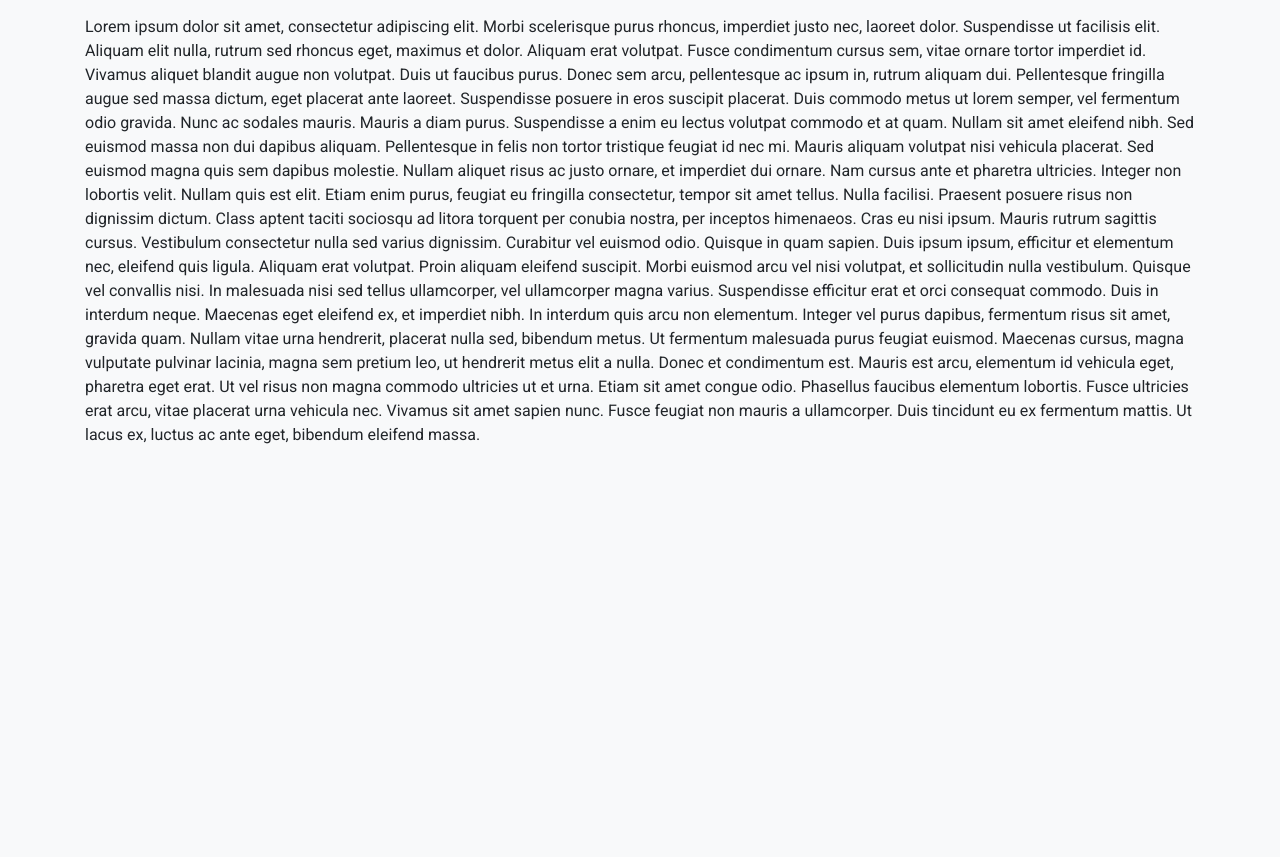
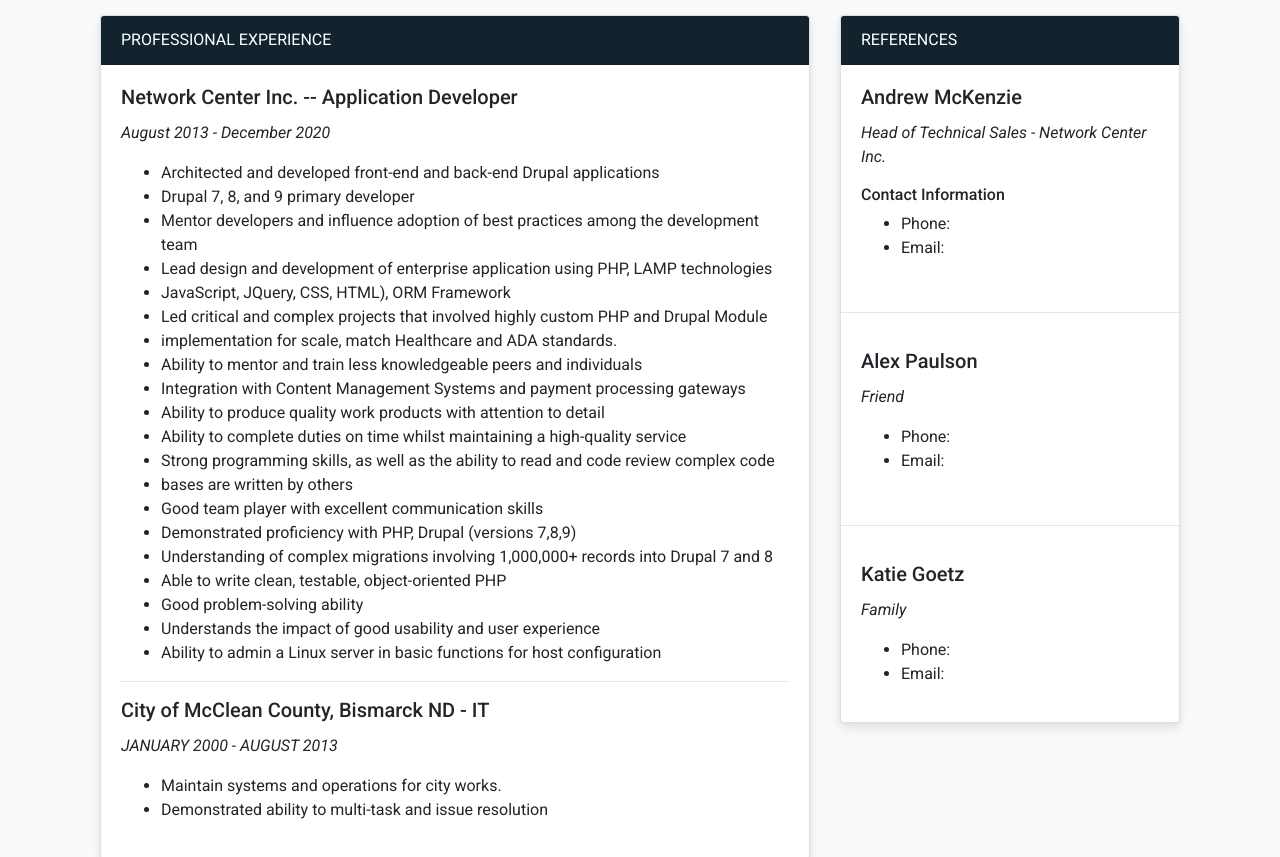
Before and after one commit to DanePete/DanePete.github.io, a plain HTML site: page index.html in a window 1280 px wide. Shown: the part 500-1357 px from the top of the page. Drawn offline with nearby package versions, Linux system fonts and the light colour scheme.

Commit message:
added in resume tab content

```diff
--- a/css/styles.css
+++ b/css/styles.css
@@ -99,10 +99,6 @@ body {
   color: grey;
 }
 
-#resume-container {
-  /* background-image: url("so-white.png"); */
-}
-
 .resume-head {
   background-color: #1abc9c;
   color: white;
@@ -121,3 +117,16 @@ body {
   flex-direction: row;
   align-items: center;
 }
+
+/*
+* Resume Tab
+*/
+
+.resume-tab .card-header {
+  background: #12232E;
+  color: white;
+}
+
+.resume-tab .card {
+  margin-bottom: 20px;
+}
--- a/index.html
+++ b/index.html
@@ -45,15 +45,118 @@
     <div class="container resume-container">
       <div class="tab-content" id="pills-tabContent">
         <div class="tab-pane fade resume-tab show active" id="pills-home" role="tabpanel" aria-labelledby="pills-home-tab">
-          Lorem ipsum dolor sit amet, consectetur adipiscing elit. Morbi scelerisque purus rhoncus, imperdiet justo nec, laoreet dolor. Suspendisse ut facilisis elit. Aliquam elit nulla, rutrum sed rhoncus eget, maximus et dolor. Aliquam erat volutpat. Fusce condimentum cursus sem, vitae ornare tortor imperdiet id. Vivamus aliquet blandit augue non volutpat. Duis ut faucibus purus. Donec sem arcu, pellentesque ac ipsum in, rutrum aliquam dui. Pellentesque fringilla augue sed massa dictum, eget placerat ante laoreet. Suspendisse posuere in eros suscipit placerat. Duis commodo metus ut lorem semper, vel fermentum odio gravida. Nunc ac sodales mauris. Mauris a diam purus.
+          <div class="container-fluid">
+            <div class="row">
+              <div class="col-lg-8">
+                <div class="card">
+                  <div class="card-header">
+                    PROFESSIONAL EXPERIENCE
+                  </div>
+                  <div class="card-body">
+                    <h5 class="card-title">Network Center Inc. -- Application Developer</h5>
+                    <i>August 2013 - December 2020</i>
+                    <p class="card-text">
+                      <ul>
+                        <li> Architected and developed front-end and back-end Drupal applications</li>
+                        <li> Drupal 7, 8, and 9 primary developer
+                        <li> Mentor developers and influence adoption of best practices among the development team</li>
+                        <li> Lead design and development of enterprise application using PHP, LAMP technologies</li>
+                        <li> JavaScript, JQuery, CSS, HTML), ORM Framework</li>
+                        <li> Led critical and complex projects that involved highly custom PHP and Drupal Module</li>
+                        <li> implementation for scale, match Healthcare and ADA standards.</li>
+                        <li> Ability to mentor and train less knowledgeable peers and individuals</li>
+                        <li> Integration with Content Management Systems and payment processing gateways</li>
+                        <li> Ability to produce quality work products with attention to detail
+                        <li> Ability to complete duties on time whilst maintaining a high-quality service</li>
+                        <li> Strong programming skills, as well as the ability to read and code review complex code</li>
+                        <li> bases are written by others</li>
+                        <li> Good team player with excellent communication skills</li>
+                        <li> Demonstrated proficiency with PHP, Drupal (versions 7,8,9)</li>
+                        <li> Understanding of complex migrations involving 1,000,000+ records into Drupal 7 and 8</li>
+                        <li> Able to write clean, testable, object-oriented PHP
+                        <li> Good problem-solving ability</li>
+                        <li> Understands the impact of good usability and user experience </li>
+                        <li> Ability to admin a Linux server in basic functions for host configuration</li>
+                      </ul>
 
-Suspendisse a enim eu lectus volutpat commodo et at quam. Nullam sit amet eleifend nibh. Sed euismod massa non dui dapibus aliquam. Pellentesque in felis non tortor tristique feugiat id nec mi. Mauris aliquam volutpat nisi vehicula placerat. Sed euismod magna quis sem dapibus molestie. Nullam aliquet risus ac justo ornare, et imperdiet dui ornare. Nam cursus ante et pharetra ultricies.
+                      <hr>
 
-Integer non lobortis velit. Nullam quis est elit. Etiam enim purus, feugiat eu fringilla consectetur, tempor sit amet tellus. Nulla facilisi. Praesent posuere risus non dignissim dictum. Class aptent taciti sociosqu ad litora torquent per conubia nostra, per inceptos himenaeos. Cras eu nisi ipsum. Mauris rutrum sagittis cursus. Vestibulum consectetur nulla sed varius dignissim. Curabitur vel euismod odio.
+                      <h5 class="card-title">City of McClean County, Bismarck ND - IT</h5>
+                      <i>JANUARY 2000 - AUGUST 2013</i>
+                      <p class="card-text">
+                        <ul>
+                          <li>Maintain systems and operations for city works.</li>
+                          <li>Demonstrated ability to multi-task and issue resolution</li>
+                        </ul>
+                      </p>
+                  </div>
+                </div>
+                <div class="card">
+                  <div class="card-header">
+                    EDUCATION
+                  </div>
+                  <div class="card-body">
+                    <h5 class="card-title">Bismarck State College, Bismarck North Dakota — AAS in Web Development and Design</h5>
+                    <i>Extracurriculars</i>
+                    <p class="card-text">
+                      <ul>
+                          <li>
+                            Student board member of PBL(Phi Beta Lambda) which is a collegiate division of FBLA (Future Business Leaders of America)
+                            <a href="https://bismarckstate.edu/students/campuslife/getinvolved/clubs/">https://bismarckstate.edu/students/campuslife/getinvolved/clubs/</a>
+                          </li>
+                      </ul>
+                    </p>
+                  </div>
+                </div>
+              </div>
+              <div class="col-lg-4">
+                <div class="card">
+                  <div class="card-header">
+                    REFERENCES
+                  </div>
+                  <div class="card-body">
+                    <h5 class="card-title">Andrew McKenzie</h5>
+                    <i>Head of Technical Sales - Network Center Inc.</i>
+                    <p class="card-text">
+                      <h6>Contact Information</h6>
+                      <ul>
+                        <li>Phone:</li>
+                        <li>Email:</li>
+                      </ul>
+                    </p>
+                  </div>
 
-Quisque in quam sapien. Duis ipsum ipsum, efficitur et elementum nec, eleifend quis ligula. Aliquam erat volutpat. Proin aliquam eleifend suscipit. Morbi euismod arcu vel nisi volutpat, et sollicitudin nulla vestibulum. Quisque vel convallis nisi. In malesuada nisi sed tellus ullamcorper, vel ullamcorper magna varius. Suspendisse efficitur erat et orci consequat commodo. Duis in interdum neque. Maecenas eget eleifend ex, et imperdiet nibh. In interdum quis arcu non elementum. Integer vel purus dapibus, fermentum risus sit amet, gravida quam. Nullam vitae urna hendrerit, placerat nulla sed, bibendum metus. Ut fermentum malesuada purus feugiat euismod. Maecenas cursus, magna vulputate pulvinar lacinia, magna sem pretium leo, ut hendrerit metus elit a nulla.
+                  <hr>
 
-Donec et condimentum est. Mauris est arcu, elementum id vehicula eget, pharetra eget erat. Ut vel risus non magna commodo ultricies ut et urna. Etiam sit amet congue odio. Phasellus faucibus elementum lobortis. Fusce ultricies erat arcu, vitae placerat urna vehicula nec. Vivamus sit amet sapien nunc. Fusce feugiat non mauris a ullamcorper. Duis tincidunt eu ex fermentum mattis. Ut lacus ex, luctus ac ante eget, bibendum eleifend massa.
+                  <div class="card-body">
+                    <h5 class="card-title">Alex Paulson</h5>
+                    <i>Friend</i>
+                    <p class="card-text">
+                      <ul>
+                        <li>Phone:</li>
+                        <li>Email:</li>
+                      </ul>
+                    </p>
+                  </div>
+
+                  <hr>
+
+                  <div class="card-body">
+                    <h5 class="card-title">Katie Goetz</h5>
+                    <i>Family</i>
+                    <p class="card-text">
+                      <ul>
+                        <li>Phone:</li>
+                        <li>Email:</li>
+                      </ul>
+                    </p>
+                  </div>
+
+
+                </div>
+              </div>
+            </div>
+          </div>
         </div>
         <div class="tab-pane fade" id="pills-profile" role="tabpanel" aria-labelledby="pills-profile-tab">
           <!-- <div class="container projects-tab"> -->
```
